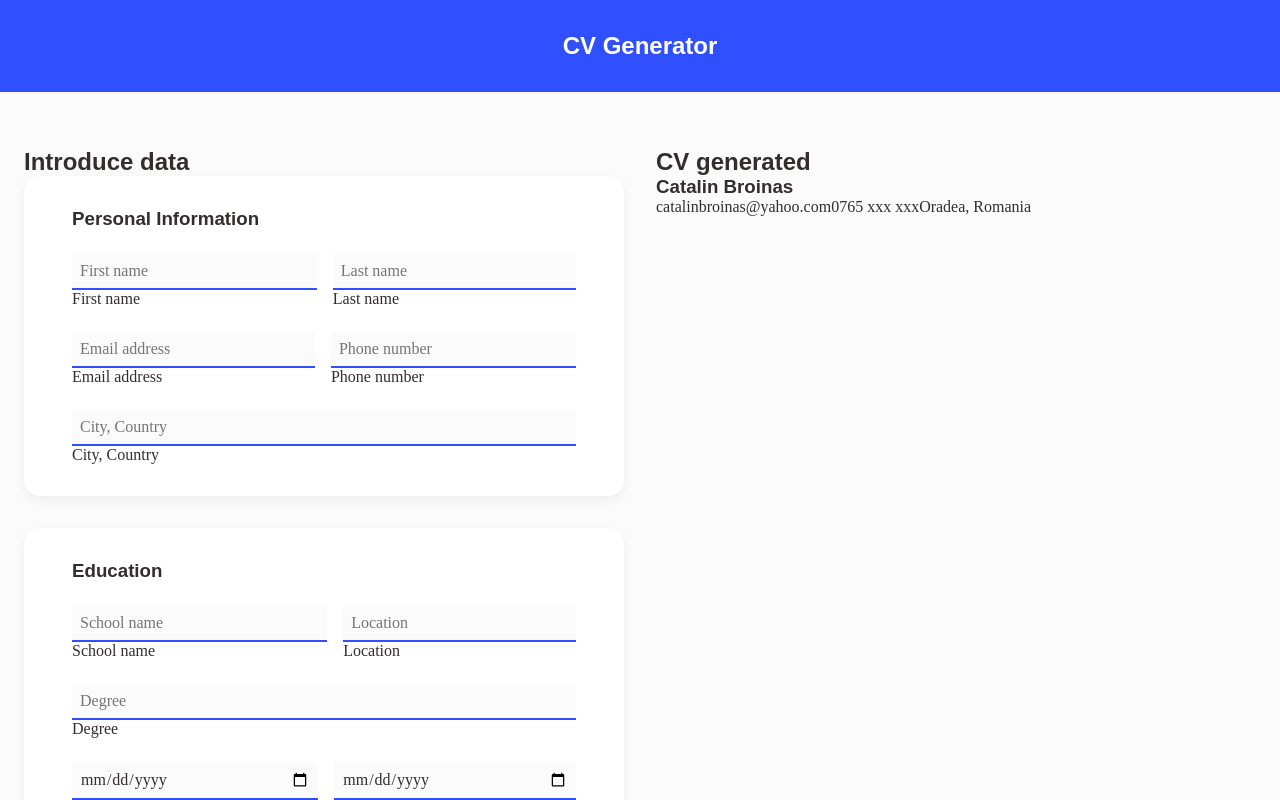
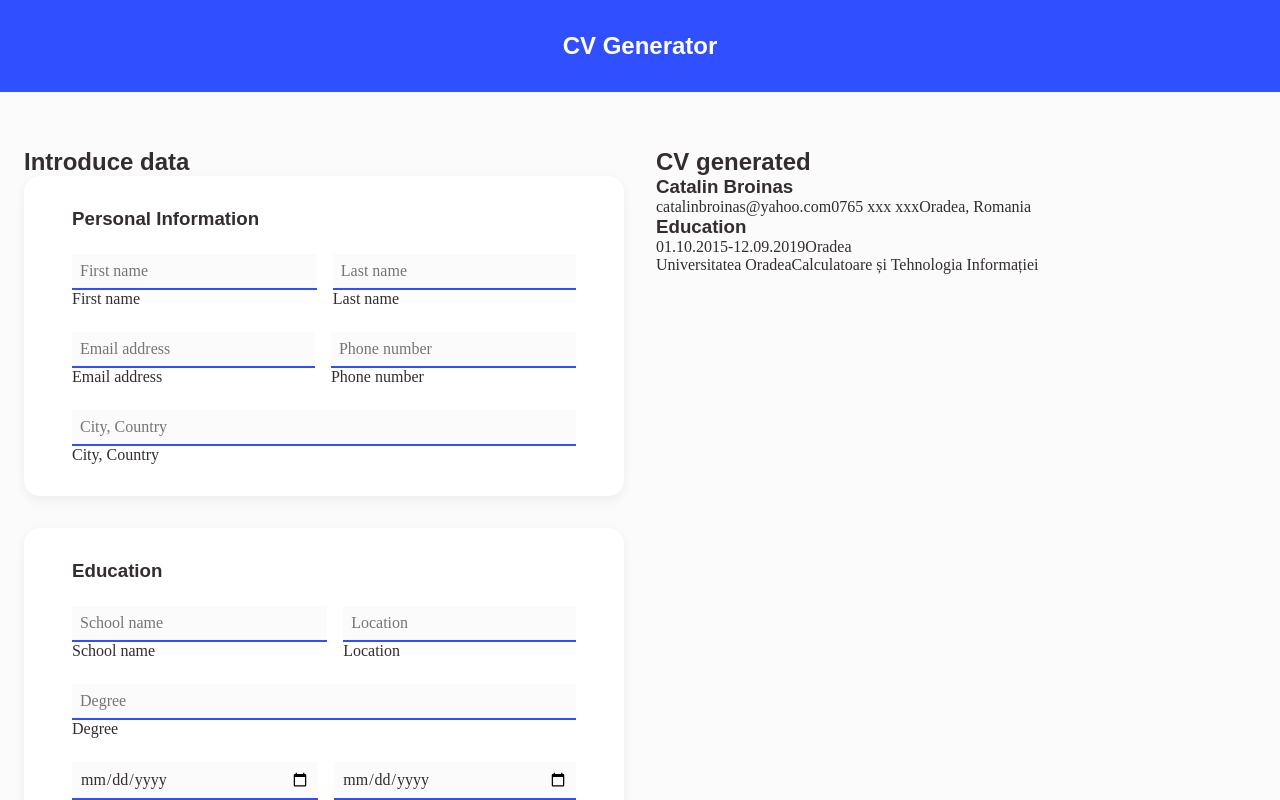
Before and after one commit to catalinbroinas/cv-application, a React (Vite) app: page / in a window 1280 px wide. Shown: the top 800 px of the page. Built offline with nearby package versions, Linux system fonts and the light colour scheme.

Commit message:
feat(PreviewSection): add CVEducation component
- Include school name & location, degree, start & end date

```diff
--- /dev/null
+++ b/src/components/cv/CVEducation.jsx
@@ -0,0 +1,20 @@
+
+function CVEducation({ schoolName, schoolLocation, degree, startDate, endDate }) {
+    return (
+        <div className="cv-education">
+            <h3 className="sub-title">Education</h3>
+
+            <div className="date-time">
+                <span className="text">{startDate}-{endDate}</span>
+                <span className="text">{schoolLocation}</span>
+            </div>
+
+            <div className="degree">
+                <span className="text fw-bold">{schoolName}</span>
+                <span className="text">{degree}</span>
+            </div>
+        </div>
+    );
+}
+
+export default CVEducation;
--- a/src/sections/MainContent/PreviewSection.jsx
+++ b/src/sections/MainContent/PreviewSection.jsx
@@ -1,4 +1,5 @@
 import CVHeader from "../../components/cv/CVHeader";
+import CVEducation from "../../components/cv/CVEducation";
 
 function PreviewSection() {
     return (
@@ -11,6 +12,16 @@ function PreviewSection() {
                 phone="0765 xxx xxx"
                 address="Oradea, Romania"
             />
+
+            <div className="cv-body">
+                <CVEducation
+                    schoolName="Universitatea Oradea"
+                    schoolLocation="Oradea"
+                    degree="Calculatoare și Tehnologia Informației"
+                    startDate="01.10.2015"
+                    endDate="12.09.2019"
+                />
+            </div>
         </section>
     );
 }
```
